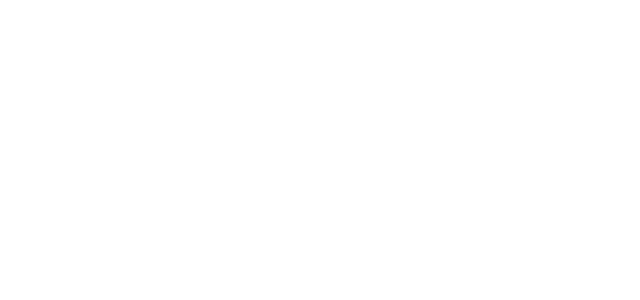
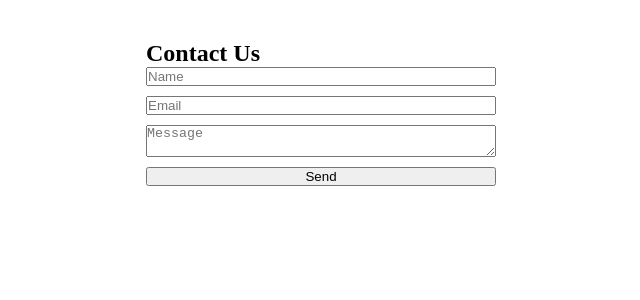
Before and after one commit to Hajialiyev-Frontend/Frontend-Project, a React (Vite) app: page /contact in a window 1280 px wide. Before the commit this address had no page. Shown: the top 300 px of the page, without its empty margins (319-959 px from the left). Built offline with nearby package versions, Linux system fonts and the light colour scheme.

Commit message:
Header yeniləndi və Contact səhifəsi əlavə edildi

```diff
--- a/src/App.tsx
+++ b/src/App.tsx
@@ -1,8 +1,9 @@
 import { Routes, Route } from 'react-router-dom';
-
+import Contact from './pages/contact/contact';
 import About from './pages/about/About';
 import Shop from './pages/Shop/Shop'
 import Home from './assets/Home/Home';
+
 
 
 function App() {
@@ -13,6 +14,7 @@
         <Route path='/' element={<Home/>}/>
          <Route path="/about" element={<About />} />
          <Route path='/Shop' element={<Shop />} />
+         <Route path='/contact' element={<Contact />} />
       </Routes>
     </div>
   );
--- a/src/components/header/Header.tsx
+++ b/src/components/header/Header.tsx
@@ -19,6 +19,7 @@
         <li><Link to="/">Home</Link></li>
         <li><Link to="./about">About</Link></li>
         <li><Link to="./Shop">Shop</Link></li>
+        <li><Link to="./Contact">Contact</Link></li>
         <li><SlBasket /></li>
       </ul>
 
--- a/src/pages/Shop/Shop.tsx
+++ b/src/pages/Shop/Shop.tsx
@@ -69,7 +69,7 @@
         <div className="cart-section">
         <h2>Shop / Basket</h2>
         {cart.map((item) => (
-          <div key={item.id} className="cart-card" style={{ border: '1px solid gray', margin: '10px', padding: '10px' }}>
+          <div key={item.id} className="cart-card" style={{ border: '1px solid gray', margin: '10px', padding: '10px', borderRadius: '10px' }}>
             <h4>{item.title}</h4>
             <p>Qiymət: {item.price} AZN</p>
 
--- /dev/null
+++ b/src/pages/contact/Contact.tsx
@@ -0,0 +1,63 @@
+import{ useState } from 'react';
+
+const Contact = () => {
+  const [name, setName] = useState('');
+  const [email, setEmail] = useState('');
+  const [message, setMessage] = useState('');
+  const [info, setInfo] = useState('');
+
+  const sendForm = (e: any) => {
+    e.preventDefault();
+
+    console.log({ name, email, message });
+
+    setInfo("Mesajınız uğurla göndərildi!");
+
+
+    setName('');
+    setEmail('');
+    setMessage('');
+
+    setTimeout(() => {
+      setInfo('');
+    }, 3000);
+  };
+
+  return (
+    <div style={{ maxWidth: '350px', margin: '40px auto' }}>
+      <h2>Contact Us</h2>
+
+      {/* Əgər info-da yazı varsa ekranda göstərir */}
+      {info && <p style={{ color: 'green' }}>{info}</p>}
+
+      <form onSubmit={sendForm} style={{ display: 'flex', flexDirection: 'column', gap: '10px' }}>
+        <input
+          type="text"
+          placeholder="Name"
+          value={name}
+          onChange={(e) => setName(e.target.value)}
+          required
+        />
+
+        <input
+          type="email"
+          placeholder="Email"
+          value={email}
+          onChange={(e) => setEmail(e.target.value)}
+          required
+        />
+
+        <textarea
+          placeholder="Message"
+          value={message}
+          onChange={(e) => setMessage(e.target.value)}
+          required
+        />
+
+        <button type="submit">Send</button>
+      </form>
+    </div>
+  );
+};
+
+export default Contact;
```
Also changed, not shown: src/pages/Home.tsx (deleted), src/pages/admin.tsx (deleted).
